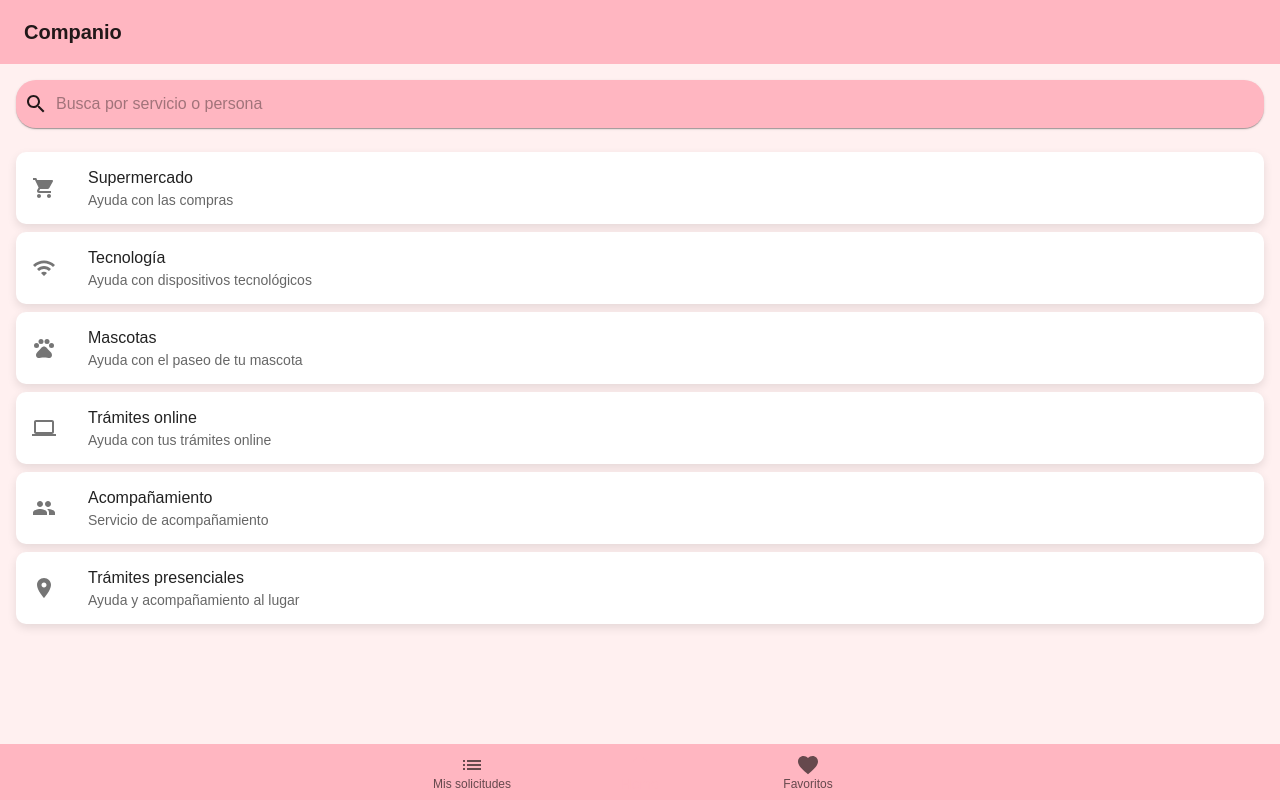
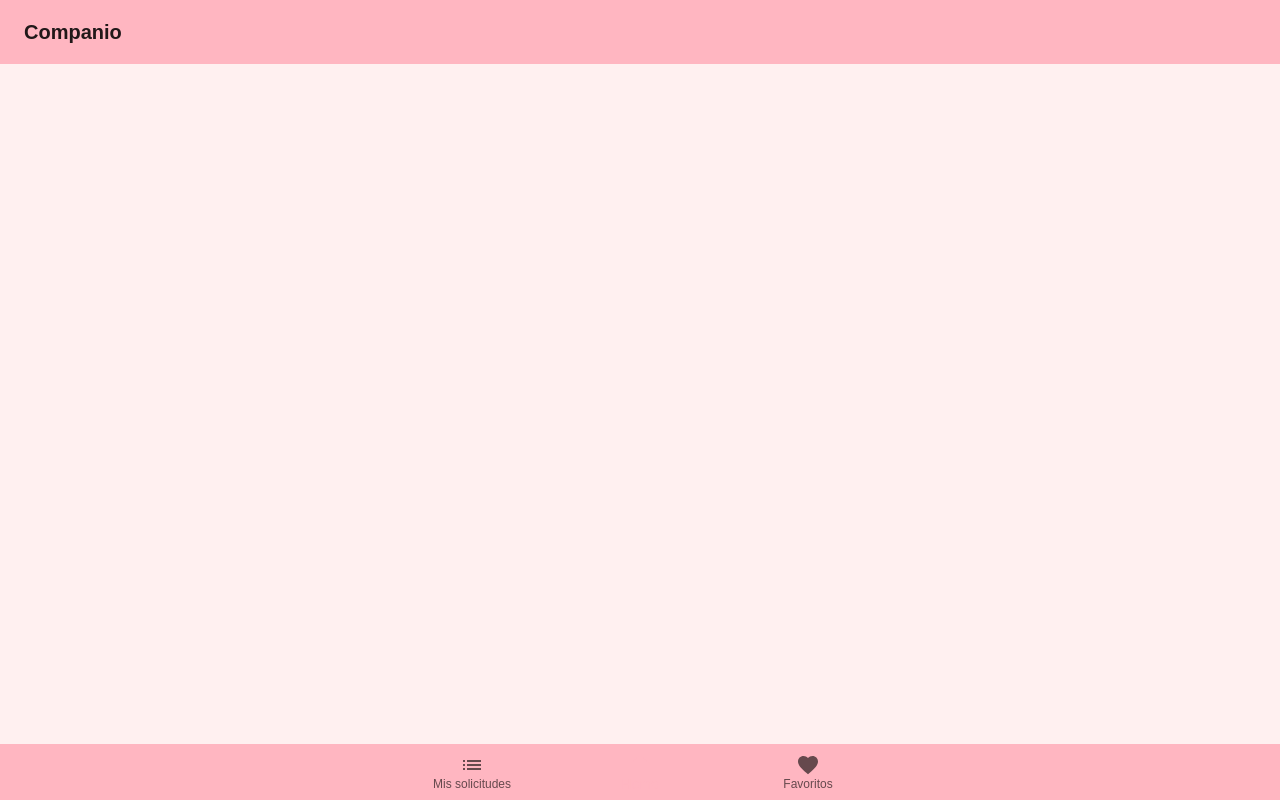
Before and after one commit to tomascuts/companio-demo, a React (Create React App) app: page / in a window 1280 px wide. Built offline with nearby package versions, Linux system fonts and the light colour scheme.

Commit message:
fue  lara

```diff
--- a/src/App.js
+++ b/src/App.js
@@ -52,24 +52,7 @@ function App() {
       <div style={{ height: '100vh', display: 'flex', flexDirection: 'column' }}>
         <Header selectedService={selectedService} selectedProvider={selectedProvider} handleBackClick={handleBackClick} />
         <div style={{ padding: '16px', flex: 1, overflow: 'auto' }}>
-          {!selectedService && !selectedProvider ? (
-            <>
-              <SearchBar searchTerm={searchTerm} handleSearchChange={handleSearchChange} />
-              <ServiceList filteredServices={filteredServices} handleServiceSelect={handleServiceSelect} />
-            </>
-          ) : selectedService && !selectedProvider ? (
-            <>
-              <Typography variant="body1" sx={{ mb: 2 }}>
-                {selectedService.detailedDescription}
-              </Typography>
-              <Typography variant="h6" sx={{ mt: 2, mb: 1 }}>
-                Resultados de asistentes cerca de su zona
-              </Typography>
-              <ProviderList providers={selectedService.providers} handleProviderSelect={handleProviderSelect} />
-            </>
-          ) : (
-            <DetailedViewProvider selectedProvider={selectedProvider}/>
-          )}
+
         </div>
         <BottomNav value={value} setValue={setValue} />
       </div>
```
